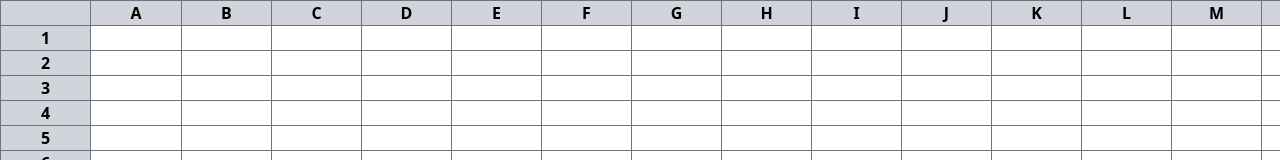
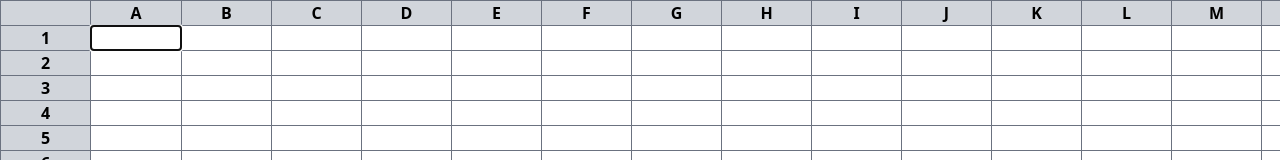
Before and after one commit to irvingvjuarez/spread-shit, a React (Vite) app: page / in a window 1280 px wide. Both pictures are taken after a click on the element 135 px from the left and 38 px from the top of the page. Shown: the top 160 px of the page. Built offline with nearby package versions, Linux system fonts and the light colour scheme.

Commit message:
Tab index feature works, but not as expected

```diff
--- a/src/components/Cell/index.tsx
+++ b/src/components/Cell/index.tsx
@@ -1,9 +1,13 @@
 import { useState } from "react"
 import { CellProps } from "./types"
 
-export const Cell: React.FC<CellProps> = ({ children, className, onBlur, inputValue, cellDeps }) => {
+export const Cell: React.FC<CellProps> = ({ children, className, onBlur, inputValue, isHead, indexValue }) => {
 	const [editMode, setEditMode] = useState(false)
-	const toggleEditMode = () => setEditMode(prev => !prev)
+	const toggleEditMode = () => {
+		console.log("Checking keyboard clicks")
+		if (isHead) setEditMode(prev => !prev)
+	}
+
 	const handleBlur = (evt: React.FocusEvent<HTMLInputElement, Element>) => {
 		toggleEditMode()
 		if (onBlur) {
@@ -16,7 +20,7 @@ export const Cell: React.FC<CellProps> = ({ children, className, onBlur, inputVa
 			<input
 				autoFocus
 				type="text"
-				className="w-[90px] px-1 outline-none"
+				className="w-[90px] px-1 inset-1"
 				onBlur={handleBlur}
 				defaultValue={inputValue}
 			/>
@@ -24,7 +28,7 @@ export const Cell: React.FC<CellProps> = ({ children, className, onBlur, inputVa
 	)
 
 	return (
-		<td className={className} onClick={toggleEditMode}>
+		<td className={className} onClick={toggleEditMode} tabIndex={indexValue}>
 			<>
 				{children}
 			</>
--- a/src/components/Cell/types.d.ts
+++ b/src/components/Cell/types.d.ts
@@ -3,5 +3,6 @@ export type CellProps = {
 	className?: string;
 	onBlur?: (content: string) => void;
 	inputValue?: string;
-	cellDeps?: string[];
+	isHead?: boolean;
+	indexValue?: number;
 }
--- a/src/containers/Spreadsheet/index.tsx
+++ b/src/containers/Spreadsheet/index.tsx
@@ -22,7 +22,10 @@ export const Spreadsheet: React.FC<SpreadsheetProps> = ({
 					<thead className="cell-head top-0">
 						<Row>
 							{columnsArr.map(column =>
-								<Cell className="cell head-top font-bold text-center" key={column}>
+								<Cell
+									className="cell head-top font-bold text-center"
+									key={column}
+								>
 									{column as string}
 								</Cell>
 							)}
@@ -32,13 +35,14 @@ export const Spreadsheet: React.FC<SpreadsheetProps> = ({
 					<tbody>
 						{rowsArr.map(row => (
 							<Row row={row as number} key={row}>
-								{columnsArr.map(column =>
+								{columnsArr.map((column, columnIndex) =>
 									<Cell
 										className="text-start px-1 cell"
 										key={column}
 										onBlur={handleUpdate(`${column}${row}`)}
 										inputValue={gridState[`${column}${row}`].rawValue}
-										cellDeps={gridState[`${column}${row}`].dependencies}
+										isHead={true}
+										indexValue={columnIndex}
 									>
 										{gridState[`${column}${row}`].computedValue}
 									</Cell>
```
